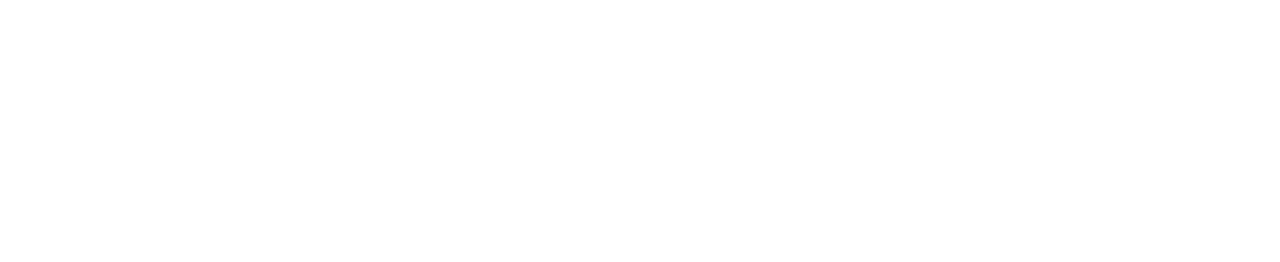
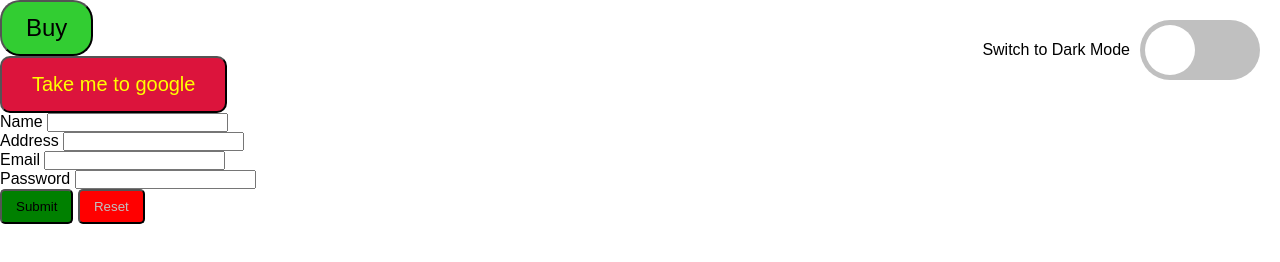
Before and after one commit to pkhenlouis/collaborative-webpage, a plain HTML site: page index.html in a window 1280 px wide. Drawn offline with Linux system fonts and the light colour scheme.

Commit message:
index.html

```diff
--- a/index.html
+++ b/index.html
@@ -1,8 +1,155 @@
 <!DOCTYPE html>
-<html>
-  <head>
-    <title>Collaborative Webpage</title>
-  </head>
-  <body>
-  </body>
+<html lang="en">
+<head>
+  <meta charset="UTF-8">
+  <title>Button Feature</title>
+</head>
+<body>
+
+  <button onclick="messagepopup()" style = "background-color: limegreen; color: black; border-radius: 20px; font-size: 24px; padding: 12px 24px;">Buy</button>
+<!-- pede palitan yung "Buy" depende sa content natin -->
+
+  <script>
+    function messagepopup() {
+      alert("Already bought the item");
+        // eto depende rin sa content
+    }
+  </script>
+
+<!-- ibang type na to ng button -->
+  <!-- dito para ma redirect -->
+
+    <br>
+
+    <a href="https://www.google.com">
+        <!-- palitan nalang yung nasa loob ng "" pede rin palitan kulay -->
+        <button style = "background-color: crimson; color: yellow; border-radius: 10px; font-size: 20px; padding: 15px 30px;">Take me to google</button>
+    </a>
+
+
+    <!-- eto toggle button kung gusto dark mode o light mode  -->
+
+    <br>
+    <style>
+    * {
+      padding: 0;
+      margin: 0;
+      box-sizing: border-box;
+    }
+
+    body {
+      transition: background-color 0.3s, color 0.3s;
+      font-family: sans-serif;
+      background-color: white;
+      color: black;
+    }
+
+    body.dark {
+      background-color: black;
+      color: gray;
+    }
+
+    /* eto yung pwesto at ayos nung toggle button bahala na kung san ipwepwesto, ganon din sa iba*/
+    .container {
+      position: absolute;
+      top: 20px;
+      right: 20px;
+      display: flex;
+      align-items: center;
+      gap: 10px;
+    }
+
+    input[type="checkbox"] {
+      display: none;
+    }
+
+    .button {
+      background-color: silver;
+      width: 120px;
+      height: 60px;
+      border-radius: 30px;
+      cursor: pointer;
+      position: relative;
+      transition: background-color 0.3s;
+    }
+
+    .button::before {
+      position: absolute;
+      content: '';
+      background-color: white;
+      width: 50px;
+      height: 50px;
+      border-radius: 50%;
+      top: 5px;
+      left: 5px;
+      transition: transform 0.3s;
+    }
+
+    input:checked + .button {
+      background-color: darkblue;
+    }
+
+    input:checked + .button::before {
+      transform: translateX(60px);
+    }
+
+    .mode-text {
+      font-size: 16px;
+    }
+  </style>
+</head>
+<body>
+
+  <div class="container">
+    <span id="modeText" class="mode-text">Switch to Dark Mode</span>
+    <input type="checkbox" id="check">
+    <label for="check" class="button"></label>
+  </div>
+
+  <script>
+    const checkbox = document.getElementById('check');
+    const body = document.body;
+    const modeText = document.getElementById('modeText');
+
+
+
+    checkbox.addEventListener('change', () => {
+      const isDark = checkbox.checked;
+      body.classList.toggle('dark', isDark);
+      modeText.textContent = isDark ? 'Switch to Light Mode' : 'Switch to Dark Mode';
+
+
+    });
+  </script>
+
+  <!-- eto naman kung may gusto reset button palitan nalang label pati nasa input -->
+    <form id = "myForm">
+        <label for = "name">Name</label>
+        <input type="text" id="name" name="name">
+        <br>
+        <label for = "address">Address</label>
+        <input type="text" id="address" name="address">
+        <br>
+        <label for = "email">Email</label>
+        <input type="text" id="email" name="email" required>
+        <br>
+        <label for = "password">Password</label>
+        <input type="password" id="password" name="password" required>
+        <br>
+
+        <button type="submit" style="background-color: green; color: black; border-radius: 5px;font-size: 12; padding: 8px 14px; ">Submit</button>
+        <button type="button" onclick="resetForm()" style="background-color: red; color: silver; border-radius: 5px;font-size: 12; padding: 8px 14px;">Reset</button>
+
+
+        <script>
+            function resetForm() {
+             document.getElementById("myForm").reset();
+            }
+        </script>
+
+    </form>
+
+
+
+</body>
 </html>
```
